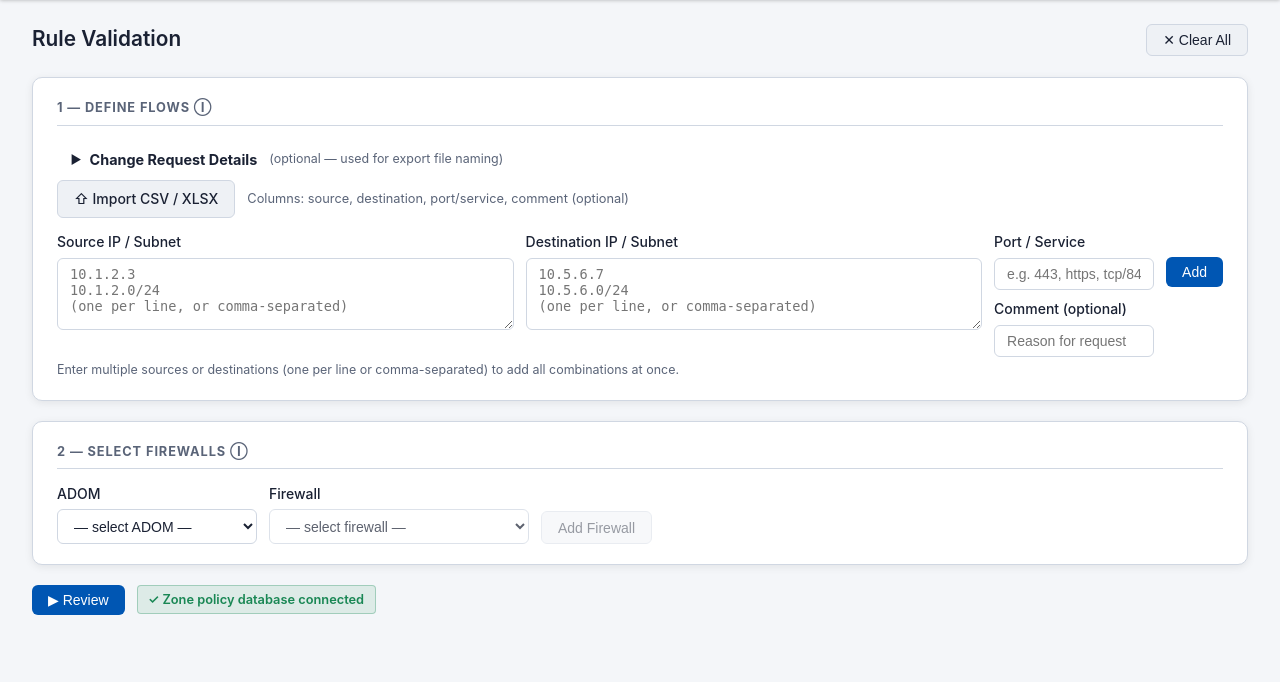
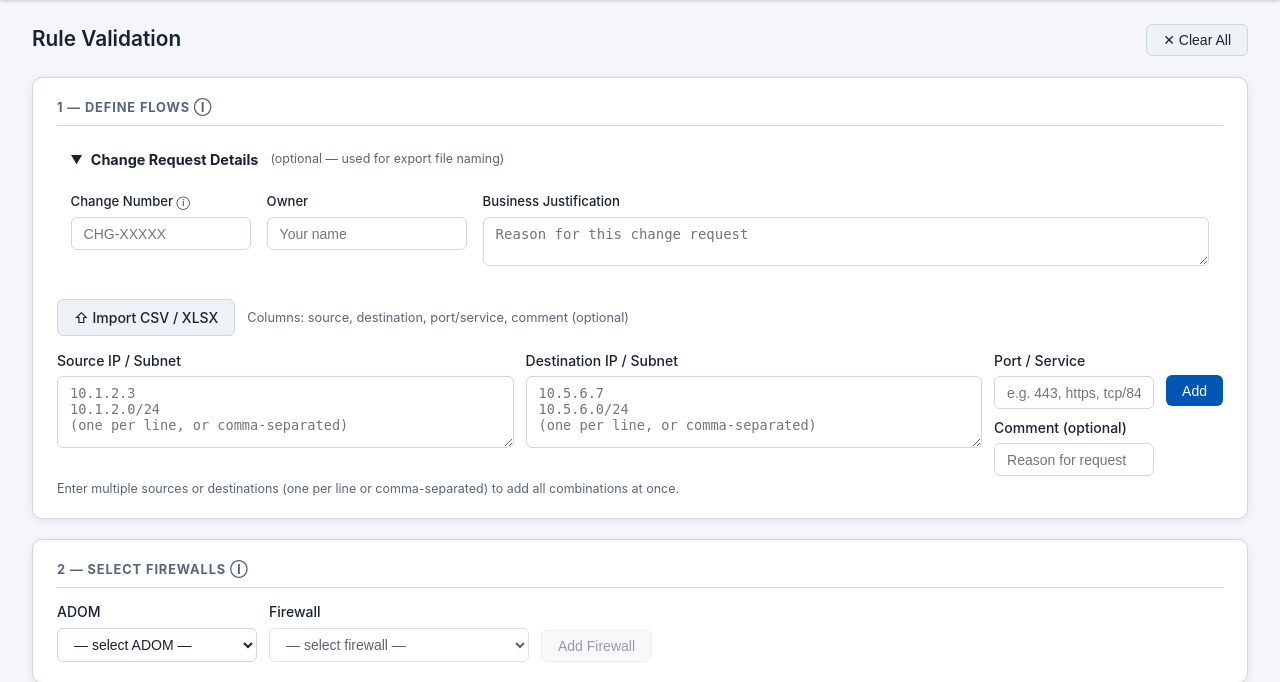
Before and after one commit to gatecrest-labs/4thealth, a Flask app: page /rule-review in a window 1280 px wide. Shown: the part 53-735 px from the top of the page. Before the commit the page ends 668 px from the top, so only its background shows below. Run offline with Flask 3, Linux system fonts and the light colour scheme; the visitor is signed in with stand-in values (Sample User, id 1); parts of the project's set-up code (start-up, migrations or seed data) failed here and were passed over.

Commit message:
sync: gitlab@6fc7935

```diff
--- a/app/__init__.py
+++ b/app/__init__.py
@@ -80,8 +80,18 @@ def create_app(test_config: dict | None = None) -> Flask:
     def _unhandled_exception(exc):
         from werkzeug.exceptions import HTTPException
 
-        # Let werkzeug HTTP exceptions (4xx/5xx) propagate normally
+        # For werkzeug HTTP exceptions on API paths, return JSON so clients
+        # always get machine-readable errors (returning exc directly renders HTML)
         if isinstance(exc, HTTPException):
+            if (
+                request.path.startswith("/api/")
+                or request.path.startswith("/admin/api/")
+                or request.path.startswith("/external/api/")
+            ):
+                return (
+                    jsonify({"error": exc.name, "description": exc.description}),
+                    exc.code,
+                )
             return exc
 
         import traceback
--- a/app/routes/rule_review_routes.py
+++ b/app/routes/rule_review_routes.py
@@ -504,10 +504,13 @@ def rr_analyze():
 
     all_results = error_results + analysis_results
 
-    return jsonify(
-        {
-            "results": all_results,
-            "metadata": metadata,
-            "zone_available": zone_script_available(),
-        }
-    )
+    try:
+        return jsonify(
+            {
+                "results": all_results,
+                "metadata": metadata,
+                "zone_available": zone_script_available(),
+            }
+        )
+    except Exception as exc:
+        return internal_api_error("rule_review", exc)
--- a/app/static/js/rule_review.js
+++ b/app/static/js/rule_review.js
@@ -241,8 +241,14 @@ async function runReview() {
       headers: { 'Content-Type': 'application/json', 'X-CSRF-Token': getCSRF() },
       body:    JSON.stringify({ flows, selections, metadata: getMetadata() }),
     });
+    if (!resp.ok) {
+      let errorMsg = `Analysis failed (HTTP ${resp.status}).`;
+      try { const errData = await resp.json(); errorMsg = errData.error || errorMsg; }
+      catch (_) { /* response was not JSON — keep the generic message */ }
+      showError(errorMsg);
+      return;
+    }
     const data = await resp.json();
-    if (!resp.ok) { showError(data.error || 'Analysis failed.'); return; }
 
     results  = data.results  || [];
     metadata = data.metadata || {};
@@ -792,15 +798,48 @@ function downloadHtmlReport() {
             `</p>`;
         }
 
+        if (r.modifiable_rules && r.modifiable_rules.length) {
+          html += `<p><strong>Rule${r.modifiable_rules.length > 1 ? 's' : ''} that could be modified:</strong> ` +
+            r.modifiable_rules.map(m => `#${esc(m.id)} ${esc(m.name || '')} — ${esc(m.suggestion || '')}`).join('; ') +
+            `</p>`;
+        }
+
+        if (r.zone_available) {
+          const zv = r.zone_verdict || 'UNKNOWN';
+          const zvColor = zv === 'ALLOWED' ? '#1a7f3c' : zv === 'BLOCKED' ? '#c0392b' : '#d35400';
+          html += `<p><strong>Zone Policy:</strong> <span style="color:${zvColor};font-weight:700">${esc(zv)}</span>`;
+          if (r.zone_src && r.zone_src.length) html += ` — src: ${esc(r.zone_src.join(', '))}`;
+          if (r.zone_dst && r.zone_dst.length) html += ` → dst: ${esc(r.zone_dst.join(', '))}`;
+          html += `</p>`;
+        }
+
+        const policyNotes = (r.notes || []).filter(n =>
+          !n.startsWith('⚠ PATH') && !n.startsWith('✓ PATH')
+        );
+        if (policyNotes.length) {
+          html += policyNotes.map(n => `<p style="color:#555;font-size:.88rem">${esc(n)}</p>`).join('');
+        }
+
+        if (r.approval && r.approval.risk_level) {
+          const riskColor = { critical: '#c0392b', high: '#d35400', medium: '#d4a017' }[r.approval.risk_level] || '#555';
+          html += `<p><strong>Risk level:</strong> <span style="color:${riskColor};font-weight:700">${esc(r.approval.risk_level.toUpperCase())}</span>`;
+          if (r.approval.approvers && r.approval.approvers.length) {
+            html += ` — Approvers: ${esc(r.approval.approvers.join(', '))}`;
+          }
+          if (r.approval.sla_hours) html += ` — SLA: ${esc(String(r.approval.sla_hours))}h`;
+          html += `</p>`;
+        }
+
         if (r.path_in_path === true)  html += `<p class="path-ok">&#10003; In path: src via ${esc(r.path_src_iface||'?')}, dst via ${esc(r.path_dst_iface||'?')}</p>`;
         if (r.path_in_path === false) html += `<p class="path-warn">&#9888; May not be in path — proceed with caution</p>`;
 
         if ((r.verdict === 'NEW_RULE_NEEDED' || r.verdict === 'MODIFIABLE') && r.fortios_cli) {
           html += `<h4>Option A — Recommended action</h4><pre>${esc(r.fortios_cli)}</pre>`;
         }
-        if (r.alternative && r.alternative.group_cli) {
-          html += `<h4>Option B — Extend group ${esc(r.alternative.group_name || '')}</h4>` +
-            `<pre>${esc(r.alternative.group_cli)}</pre>`;
+        if (r.alternative && (r.alternative.group_cli || r.alternative.direct_cli)) {
+          const altCli = r.alternative.group_cli || r.alternative.direct_cli;
+          html += `<h4>Option B — ${esc(r.alternative.summary || 'Extend existing rule')}</h4>` +
+            `<pre>${esc(altCli)}</pre>`;
           if (r.alternative.affected_count > 0) {
             html += `<p class="warn-note">&#9888; Affects ${r.alternative.affected_count} other rule(s).</p>`;
           }
--- a/app/templates/rule_review.html
+++ b/app/templates/rule_review.html
@@ -22,11 +22,11 @@
   <!-- Change Request Details -->
   <div class="card rr-meta-card mb-3">
     <div class="rr-meta-header" id="rrMetaToggle" style="cursor:pointer;padding:.6rem .85rem;display:flex;align-items:center;gap:.5rem;border-bottom:1px solid var(--border-color)">
-      <span id="rrMetaArrow" style="font-size:.75rem">&#9654;</span>
+      <span id="rrMetaArrow" style="font-size:.75rem">&#9660;</span>
       <strong style="font-size:.9rem">Change Request Details</strong>
       <span class="text-muted" style="font-size:.78rem;margin-left:.25rem">(optional — used for export file naming)</span>
     </div>
-    <div id="rrMetaBody" style="display:none;padding:.75rem .85rem">
+    <div id="rrMetaBody" style="padding:.75rem .85rem">
       <div style="display:flex;gap:1rem;flex-wrap:wrap">
         <div class="form-group" style="flex:0 0 180px">
           <label for="rrChangeNumber" class="form-label" style="font-size:.82rem">Change Number
```
